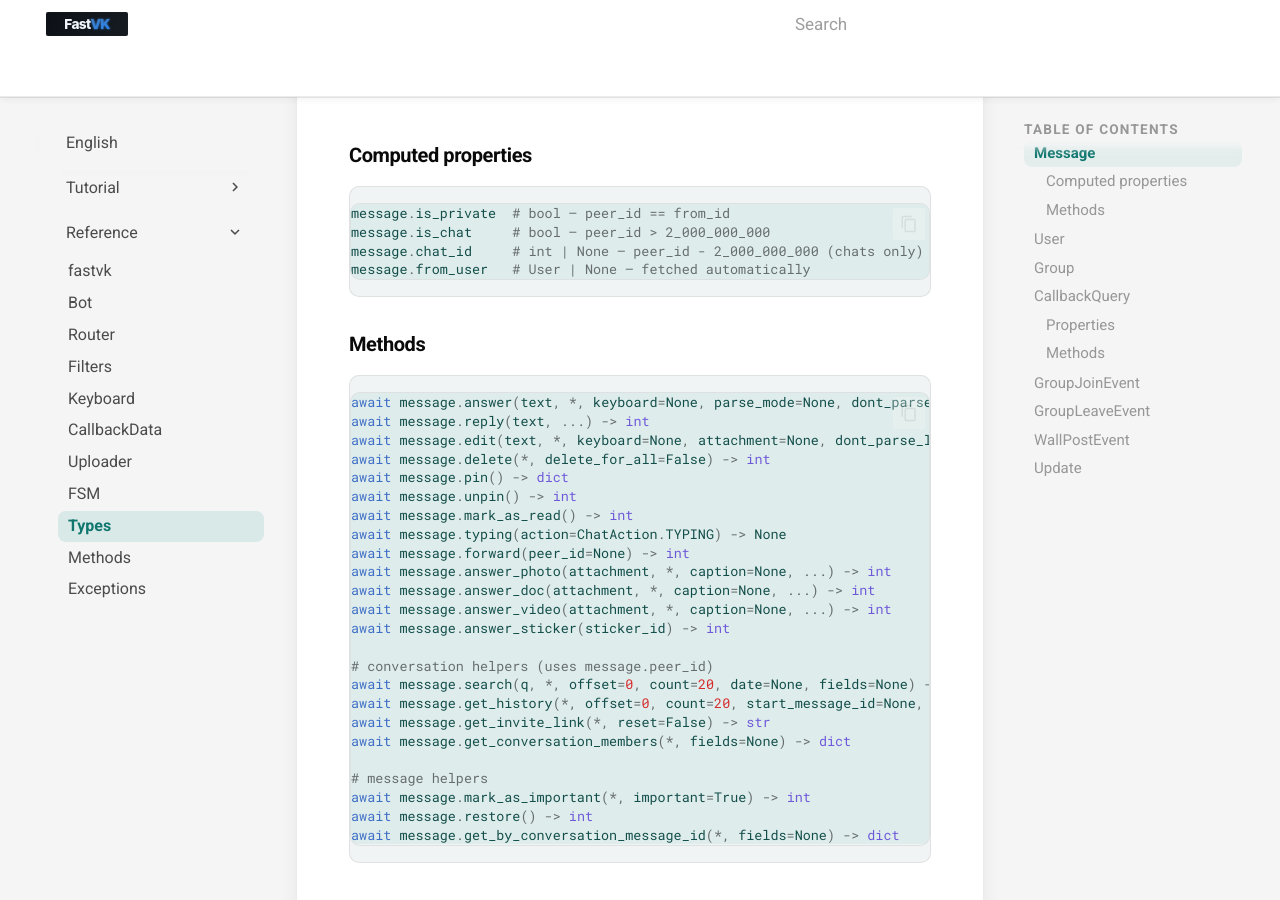
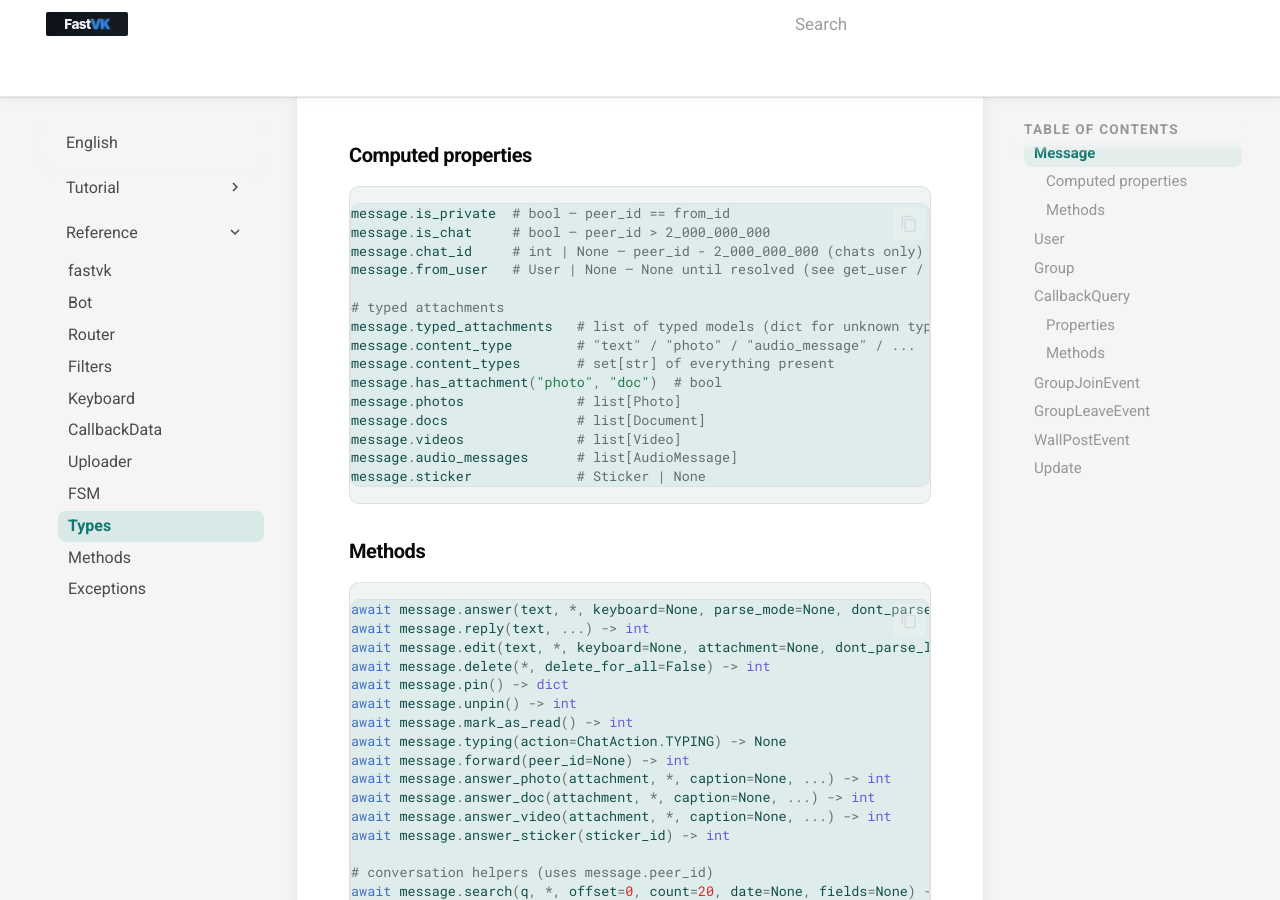
Before and after one commit to ndugram/fastvk, an MkDocs documentation site: the page built from docs/en/reference/types.md, in a window 1280 px wide and 900 px high, scrolled down 829 px. Built offline with MkDocs 1.6.1 and Material for MkDocs 9.7.7, drawn with Linux system fonts in a browser that asks for light colours; comment, search, counter and statistics services are not loaded.

Commit message:
docs: update types.md

````diff
--- a/docs/en/reference/types.md
+++ b/docs/en/reference/types.md
@@ -24,7 +24,18 @@ from fastvk.types import Message
 message.is_private  # bool — peer_id == from_id
 message.is_chat     # bool — peer_id > 2_000_000_000
 message.chat_id     # int | None — peer_id - 2_000_000_000 (chats only)
-message.from_user   # User | None — fetched automatically
+message.from_user   # User | None — None until resolved (see get_user / user: User DI)
+
+# typed attachments
+message.typed_attachments   # list of typed models (dict for unknown types)
+message.content_type        # "text" / "photo" / "audio_message" / ...
+message.content_types       # set[str] of everything present
+message.has_attachment("photo", "doc")  # bool
+message.photos              # list[Photo]
+message.docs                # list[Document]
+message.videos              # list[Video]
+message.audio_messages      # list[AudioMessage]
+message.sticker             # Sticker | None
 ```
 
 ### Methods
````
